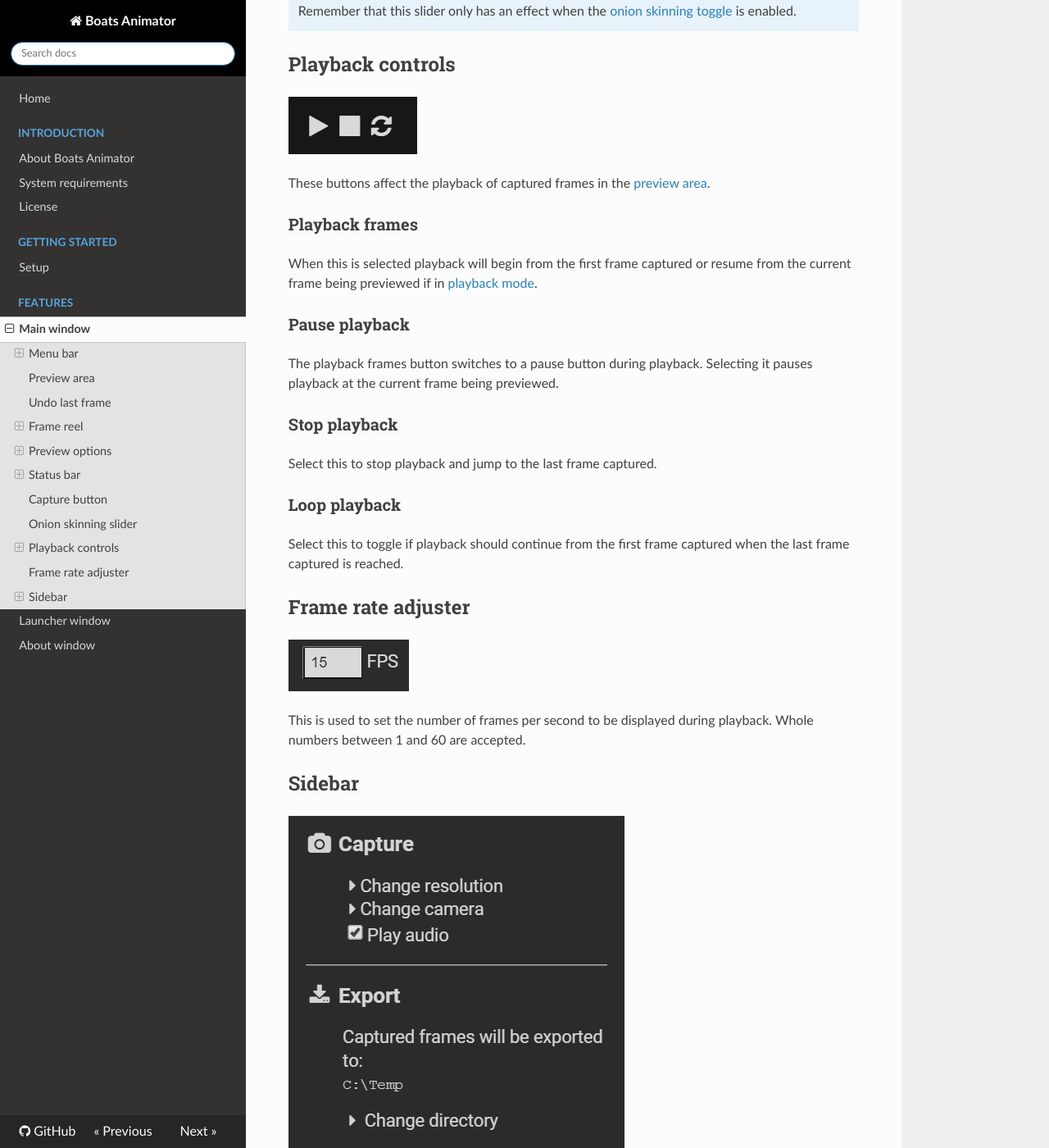
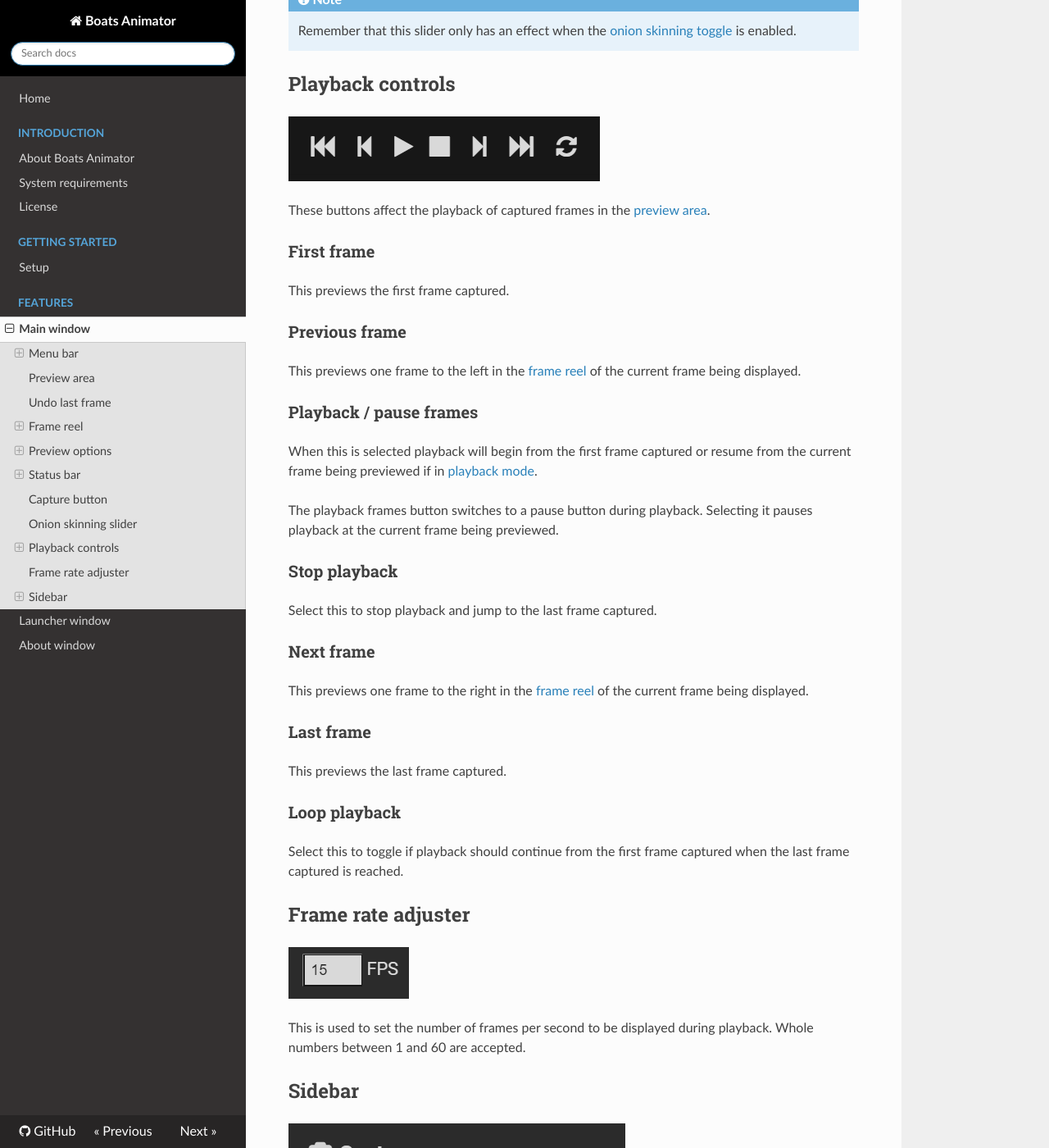
Before and after one commit to charlielee/boats-animator, an MkDocs documentation site: the page built from docs/features/main-window.md, in a window 1280 px wide and 1400 px high, scrolled down 4526 px. Shown: the whole window at 82% size. Built offline with MkDocs 1.6.1, drawn with Linux system fonts in a browser that asks for light colours; nearby versions of some CDN libraries; old or Windows-style settings are respelled for this version of MkDocs; some of the changed text lies outside the part shown.

Commit message:
Updated documentation for #156

```diff
--- a/docs/features/main-window.md
+++ b/docs/features/main-window.md
@@ -17,6 +17,7 @@
 
 ### Capture menu
 * **Capture frame:** select this to activate the [capture button](#capture-button).
+* **Play capture sounds:** this toggles whether a sound plays when a frame is captured.
 
 ### Help menu
 * **Documentation:** select this to view Boats Animator's [documentation](http://boatsanimator.readthedocs.org/) (the website you are currently on!).
@@ -100,14 +101,25 @@
 
 These buttons affect the playback of captured frames in the [preview area](#preview-area).
 
-### Playback frames
+### First frame
+This previews the first frame captured.
+
+### Previous frame
+This previews one frame to the left in the [frame reel](#frame-reel) of the current frame being displayed.
+
+### Playback / pause frames
 When this is selected playback will begin from the first frame captured or resume from the current frame being previewed if in [playback mode](#playback-mode).
 
-### Pause playback
 The playback frames button switches to a pause button during playback. Selecting it pauses playback at the current frame being previewed.
 
 ### Stop playback
 Select this to stop playback and jump to the last frame captured.
+
+### Next frame
+This previews one frame to the right in the [frame reel](#frame-reel) of the current frame being displayed.
+
+### Last frame
+This previews the last frame captured.
 
 ### Loop playback
 Select this to toggle if playback should continue from the first frame captured when the last frame captured is reached.
```
Also changed, not shown: other parts of docs/features/main-window.md (+0 -3 lines), docs/img/BA v0_7_1 screenshot 1 resize.png (added), docs/img/main-window.svg, docs/img/playback-controls.png, docs/img/sidebar.png, 1 other file.
